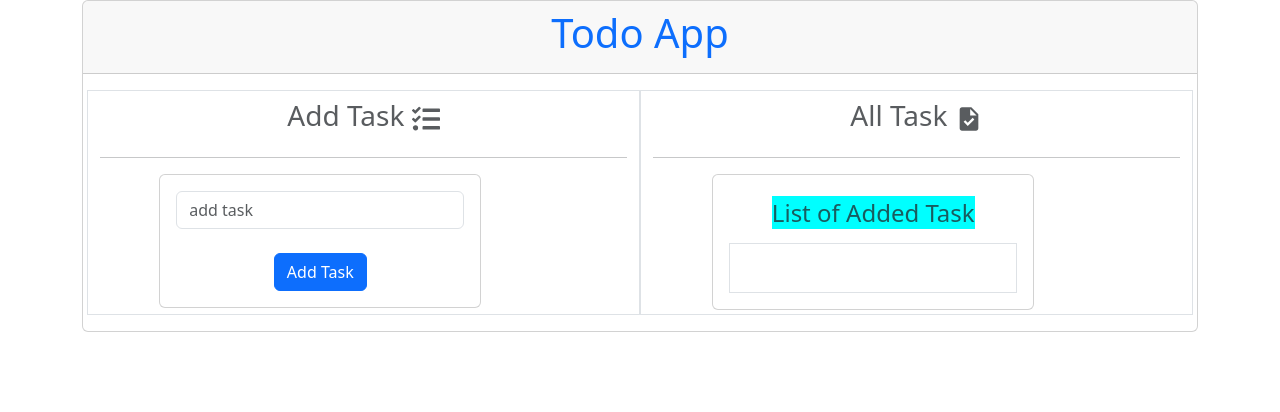
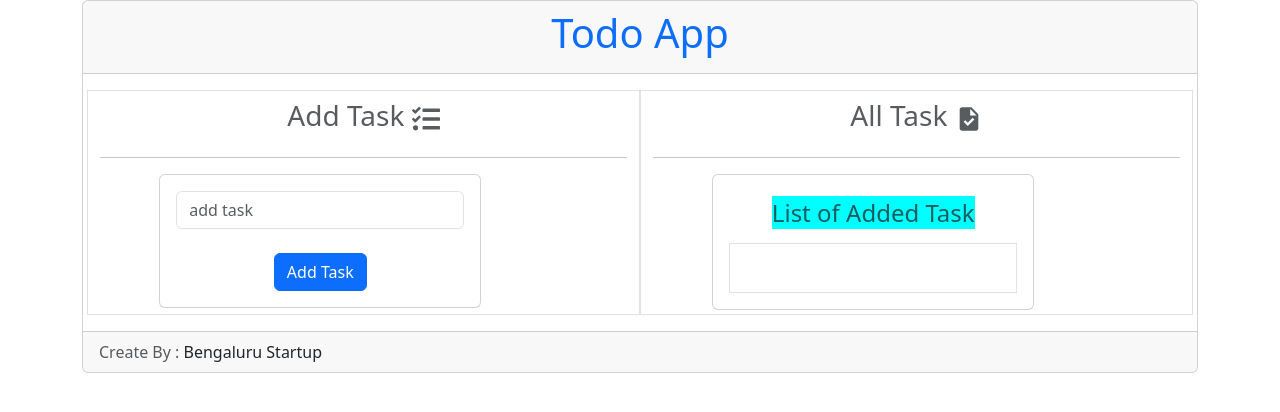
Before and after one commit to aniket3333/Todo_React, a React (Create React App) app: page / in a window 1280 px wide. Shown: the top 412 px of the page. Built offline with nearby package versions, Linux system fonts and the light colour scheme.

Commit message:
Footer Add

```diff
--- a/src/Components/Todo.js
+++ b/src/Components/Todo.js
@@ -86,6 +86,9 @@ Todo App
 </div>
 </div>
 </div>
+<div className='card-footer'>
+  <span className='text-muted'>Create By :</span><span> Bengaluru Startup</span>
+</div>
 </div>
      </div>
     </>
```
